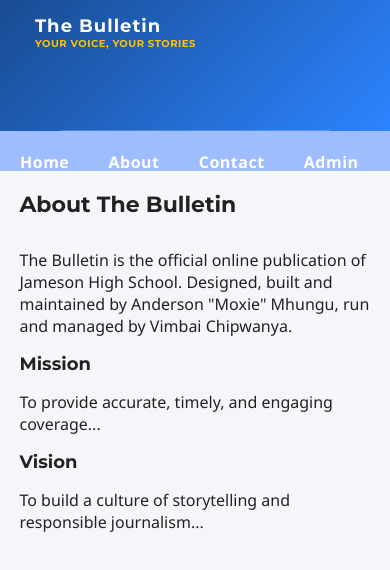
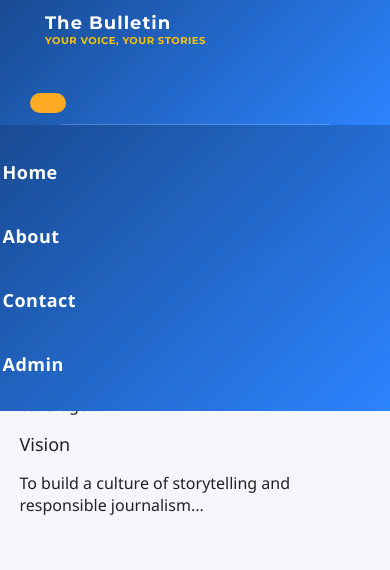
Before and after one commit to andymhungu97-code/the-bulletin, a website: page public/about.html in a window 390 px wide. Both pictures are taken after a click on the button 38 px from the left and 106 px from the top of the page. Drawn offline with Linux system fonts and the light colour scheme.

Commit message:
Mobile response design touch up

```diff
--- a/public/about.html
+++ b/public/about.html
@@ -9,7 +9,7 @@
   <div id="nav"></div>
   <div class="container">
     <h1>About The Bulletin</h1>
-    <p>The Bulletin is the official online publication of Jameson High School. Designed, built and maintained by Anderson "Moxie" Mhungu, run and managed by Vimbai Chipwanya.</p>
+    <p>The Bulletin is the official online publication of Jameson High School. Designed, built and maintained by Anderson "Moxie" Mhungu, run and managed by Vimbai Chapwanya.</p>
     <h2>Mission</h2>
     <p>To provide accurate, timely, and engaging coverage...</p>
     <h2>Vision</h2>
@@ -17,9 +17,21 @@
   </div>
 
   <script>
-    fetch("nav.html")
-      .then(r => r.text())
-      .then(html => document.getElementById("nav").innerHTML = html);
+      fetch("nav.html")
+  .then(r => r.text())
+  .then(html => {
+    document.getElementById("nav").innerHTML = html;
+
+    const toggle = document.querySelector(".menu-toggle");
+    const navItems = document.querySelector(".nav_items");
+
+    if (toggle && navItems) {
+      toggle.addEventListener("click", () => {
+        navItems.classList.toggle("active");
+        toggle.classList.toggle("active");
+      });
+    }
+  });
   </script>
 </body>
 </html>
--- a/public/css/style.css
+++ b/public/css/style.css
@@ -93,6 +93,10 @@ nav a {
   color: yellow;
 }
 
+.bar {
+  display: none;
+}
+
 #logo {
     font-size: 30px;
     font-weight: 800;
@@ -122,14 +126,14 @@ nav a {
     text-decoration: none;
   }
 
-  h1, h2, h3 {
-    font-family: 'Montserrat', Arial, sans-serif;
-    margin: 10px 0;
+ h2 {
+    font-weight: 400;
   }
 
   h1 {
+    font-family: 'Montserrat', Arial, sans-serif;
+    margin: 10px 0;
     padding-top: 30px;
-    padding-bottom: 15px;
   }
 
   main {
@@ -243,6 +247,7 @@ button:hover {
   background: #9ebdff;
 }
 
+
 /* ===== FORM INPUTS ===== */
 
 input, textarea {
@@ -319,53 +324,97 @@ textarea {
     }
   }
 
-  /* ===== HAMBURGER BUTTON ===== */
+/* =============================
+   HAMBURGER BASE
+   ============================= */
 
    .menu-toggle {
     display: none;
-  font-size: 26px;
+    flex-direction: column;
+    justify-content: space-between;
+    width: 28px;
+    height: 20px;
     background: none;
     border: none;
-  color: white;
     cursor: pointer;
   }
 
-/* ===== MOBILE MODE ===== */
+  .menu-toggle span {
+    height: 3px;
+    width: 100%;
+    background: white;
+    border-radius: 10px;
+    transition: 0.3s ease;
+  }
+
+  /* =============================
+     MOBILE MODE
+     ============================= */
 
   @media (max-width: 768px) {
 
     nav {
-    padding: 15px 20px;
+      padding: 12px 30px;
+      position: relative;
     }
 
     .menu-toggle {
-    display: block;
+      display: flex;
+      border-radius: 10px;
     }
 
+    #menu-toggle {
+      display: flex;
+      background: rgb(255, 171, 35);
+
+    }
+
+    #menu-toggle:hover {
+      display: flex;
+      background: rgb(255, 171, 35);
+      opacity: 0.7;
+    }
+
+    /* COMPLETELY HIDE nav_items */
     .nav_items {
       position: absolute;
       top: 100%;
       left: 0;
       right: 0;
 
-    background: linear-gradient(135deg, #9ebdff, #9ebdff);
-    flex-direction: column;
+      background: linear-gradient(135deg, rgb(25, 75, 146), rgb(44, 132, 255));
+
+      justify-content: center;
+      flex-direction: flex;
       align-items: center;
       gap: 20px;
 
-    padding: 20px 0;
+      padding: 25px 0;
 
-    max-height: 0;
-    overflow: hidden;
-    transition: max-height 0.4s ease;
+      display: none;   /* fully hidden */
+    }
+
+    .nav_items.active {
+      display: flex;   /* shown when active */
+      transition: 0.3s ease;
+
     }
 
     .nav_items a {
+      font-size: 18px;
       padding: 10px 0;
-    font-size: 16px;
     }
 
-  .nav_items.active {
-    max-height: 400px;
+    /* Animate hamburger to X */
+    .menu-toggle.active span:nth-child(1) {
+      transform: rotate(45deg) translate(5px, 5px);
+    }
+
+    .menu-toggle.active span:nth-child(2) {
+      opacity: 0;
+    }
+
+    .menu-toggle.active span:nth-child(3) {
+      transform: rotate(-45deg) translate(6px, -6px);
     }
   }
--- a/public/nav.html
+++ b/public/nav.html
@@ -4,11 +4,11 @@
         <a id="logo2">Your Voice, Your Stories</a>
     </div>
 
-    <button class="menu-toggle">
-        <span></span>
-        <span></span>
-        <span></span>
-    </button>
+        <button id="menu-toggle" class="menu-toggle"">
+            <span></span>
+            <span></span>
+            <span></span>
+        </button>
 
     <div class="nav_items">
         <a href="index.html">Home</a>
```
Also changed, not shown: public/contact.html (+15 -3 lines), public/index.html (+1 -1 lines), public/login.html (+15 -1 lines). Lines whose indentation alone changed are shown as unchanged.
